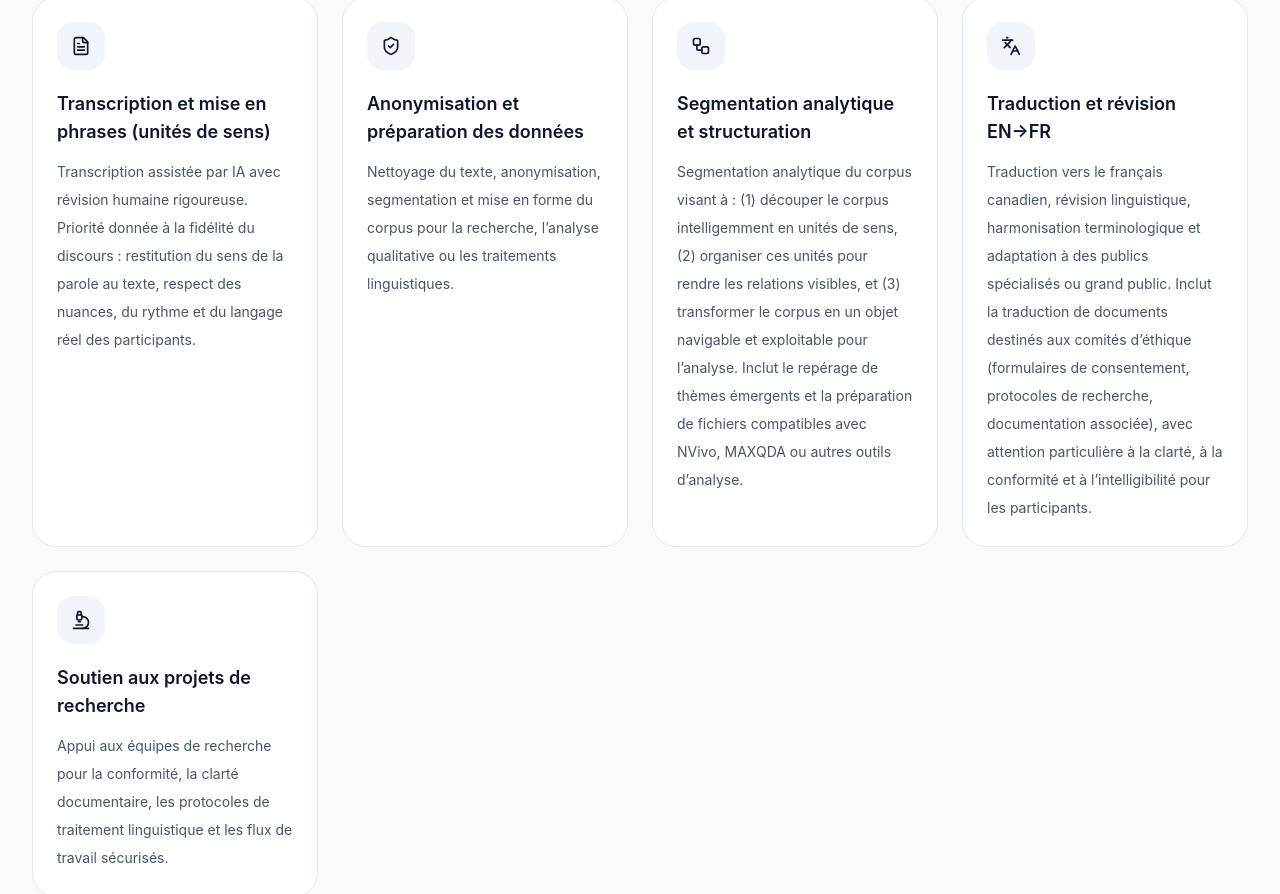
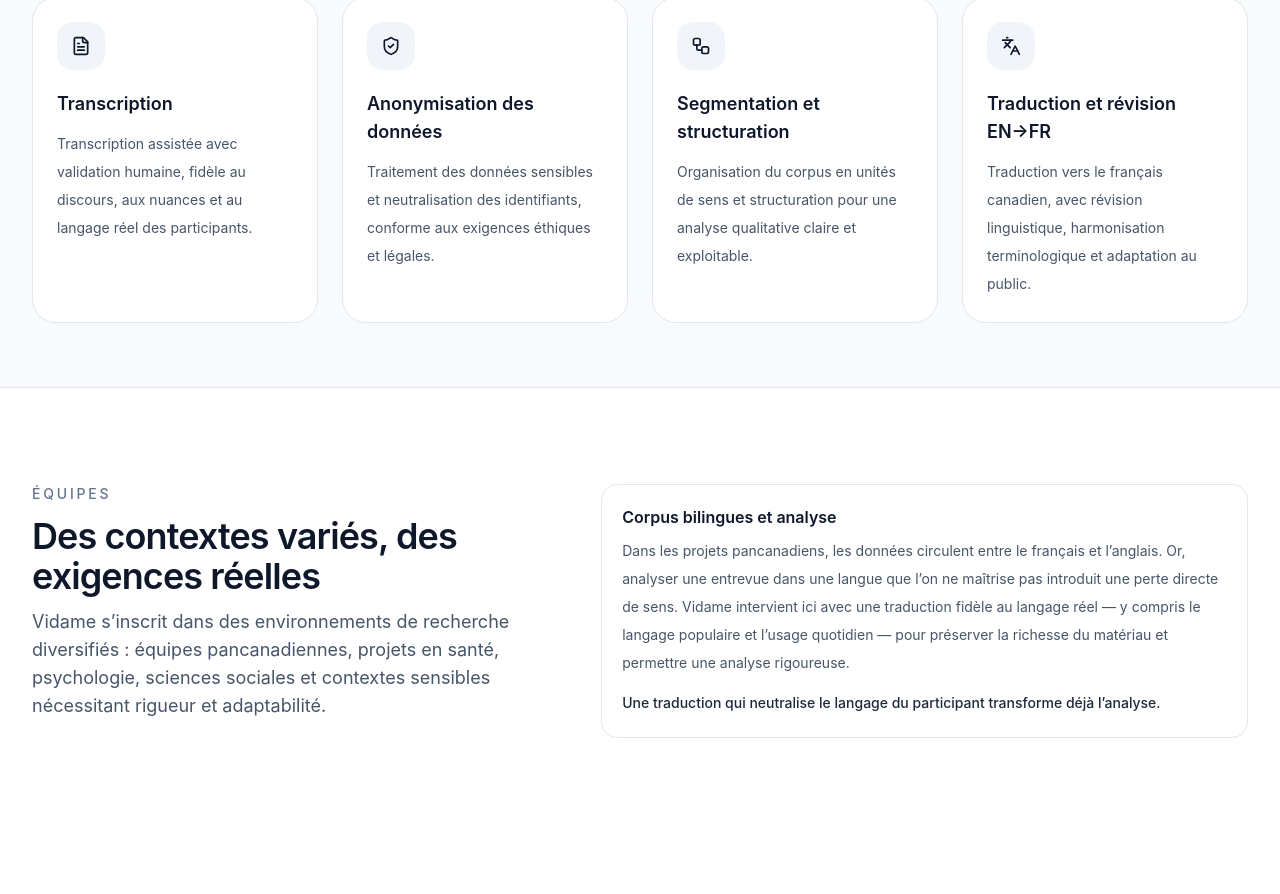
Before and after one commit to momopro21/vidame-recherche, a React (Vite) app: page / in a window 1280 px wide. Shown: the part 3054-3948 px from the top of the page. Built offline with nearby package versions, Linux system fonts and the light colour scheme; the HTML template or start-up script is replaced by a standard one.

Commit message:
Update App.tsx

```diff
--- a/src/App.tsx
+++ b/src/App.tsx
@@ -36,33 +36,27 @@ const pages = [
 // Ici, tu modifies les titres et textes des cartes de services.
 const services = [
   {
-    title: "Transcription et mise en phrases (unités de sens)",
+    title: "Transcription",
     icon: FileText,
-    text: "Transcription assistée par IA avec révision humaine rigoureuse. Priorité donnée à la fidélité du discours : restitution du sens de la parole au texte, respect des nuances, du rythme et du langage réel des participants.",
+    text: "Transcription assistée avec validation humaine, fidèle au discours, aux nuances et au langage réel des participants.",
   },
   {
-    title: "Anonymisation et préparation des données",
+    title: "Anonymisation des données",
     icon: ShieldCheck,
-    text: "Nettoyage du texte, anonymisation, segmentation et mise en forme du corpus pour la recherche, l’analyse qualitative ou les traitements linguistiques.",
+    text: "Traitement des données sensibles et neutralisation des identifiants, conforme aux exigences éthiques et légales.",
   },
   {
-    title: "Segmentation analytique et structuration",
+    title: "Segmentation et structuration",
     icon: Workflow,
-    text: "Segmentation analytique du corpus visant à : (1) découper le corpus intelligemment en unités de sens, (2) organiser ces unités pour rendre les relations visibles, et (3) transformer le corpus en un objet navigable et exploitable pour l’analyse. Inclut le repérage de thèmes émergents et la préparation de fichiers compatibles avec NVivo, MAXQDA ou autres outils d’analyse.",
+    text: "Organisation du corpus en unités de sens et structuration pour une analyse qualitative claire et exploitable.",
   },
   {
     title: "Traduction et révision EN→FR",
     icon: Languages,
-    text: "Traduction vers le français canadien, révision linguistique, harmonisation terminologique et adaptation à des publics spécialisés ou grand public. Inclut la traduction de documents destinés aux comités d’éthique (formulaires de consentement, protocoles de recherche, documentation associée), avec attention particulière à la clarté, à la conformité et à l’intelligibilité pour les participants.",
-  },
-  {
-    title: "Soutien aux projets de recherche",
-    icon: Microscope,
-    text: "Appui aux équipes de recherche pour la conformité, la clarté documentaire, les protocoles de traitement linguistique et les flux de travail sécurisés.",
+    text: "Traduction vers le français canadien, avec révision linguistique, harmonisation terminologique et adaptation au public.",
   },
 ];
-
-// ===== VIDAME_REPERE_DONNEES_PILIERS =====
+ // ===== VIDAME_REPERE_DONNEES_PILIERS =====
 // Petites phrases de repère affichées sur la page d’accueil.
 const pillars = [
   "Données hébergées et traitées avec priorité au Canada",
```
